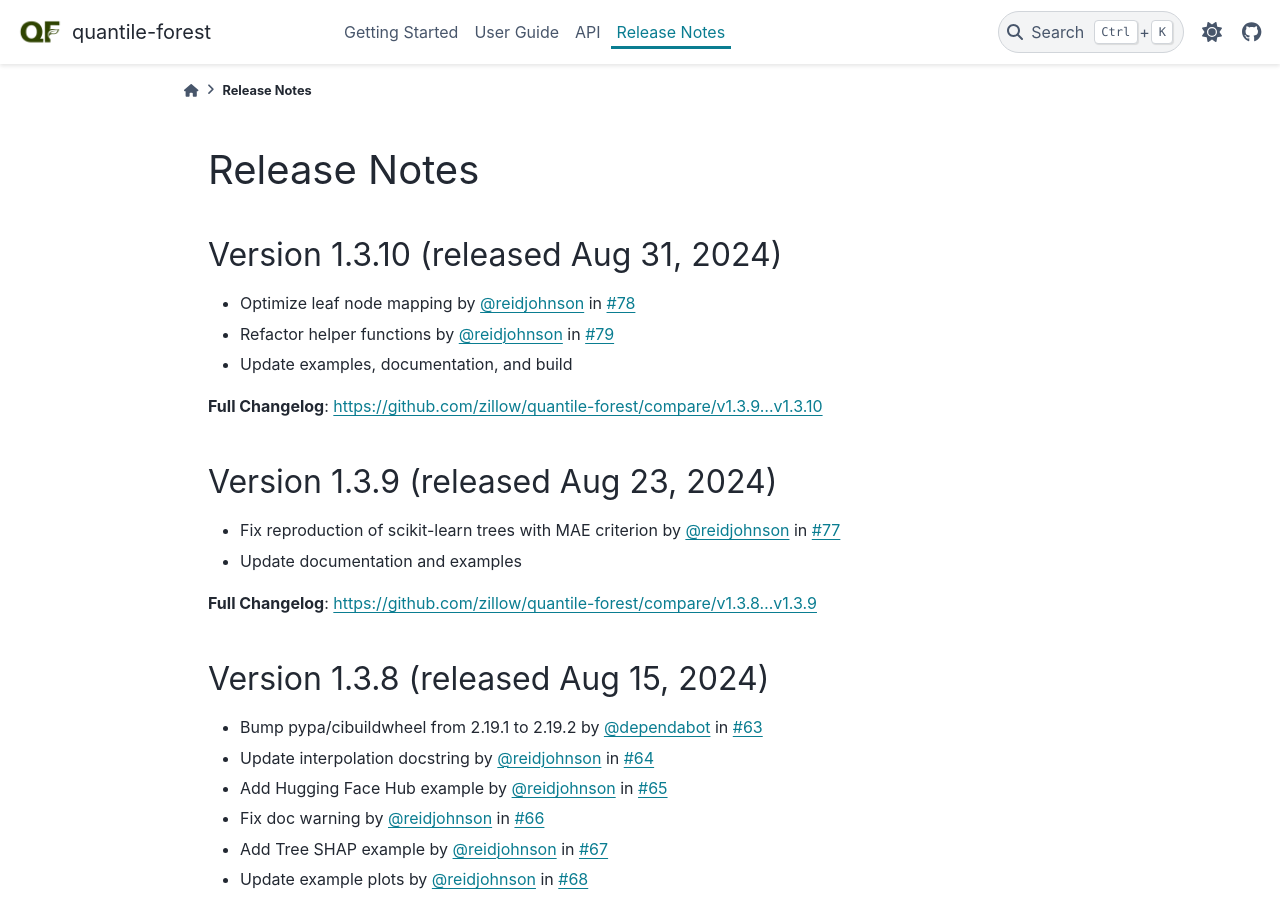
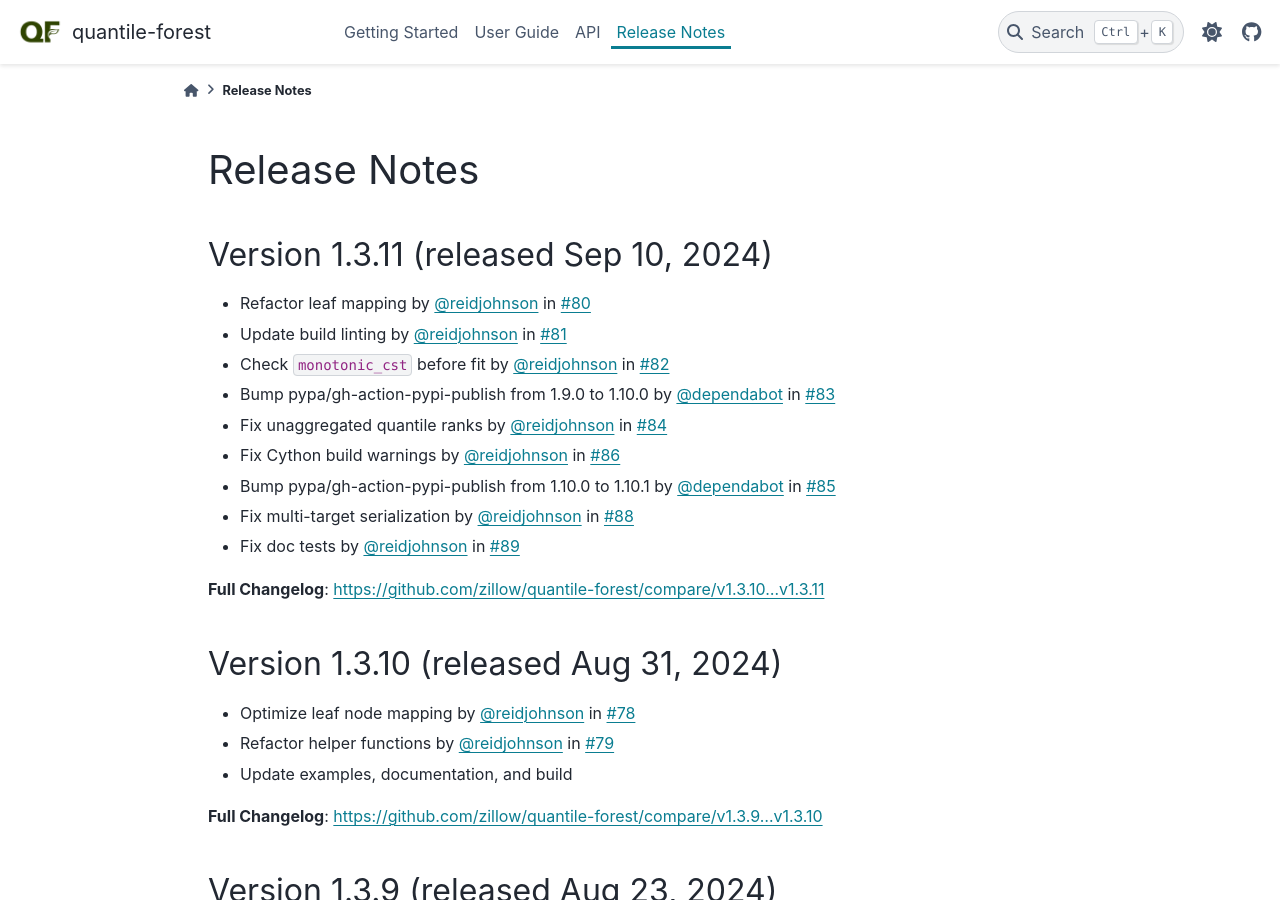
Before and after one commit to zillow/quantile-forest, a Sphinx documentation site: the page built from docs/releases/changes.rst, in a window 1280 px wide and 900 px high. Built offline with Sphinx 7.4.7 and the PyData theme 0.15.4, drawn with Linux system fonts in a browser that asks for light colours; pages that are not in the unit, such as notebooks, are missing from menus; the version number could not be read and is left out.

Commit message:
Prepare release

```diff
--- a/docs/releases/changes.rst
+++ b/docs/releases/changes.rst
@@ -4,6 +4,21 @@
 
 Release Notes
 =============
+
+Version 1.3.11 (released Sep 10, 2024)
+--------------------------------------
+
+* Refactor leaf mapping by `@reidjohnson <https://github.com/reidjohnson>`_ in `#80 <https://github.com/zillow/quantile-forest/pull/80>`_
+* Update build linting by `@reidjohnson <https://github.com/reidjohnson>`_ in `#81 <https://github.com/zillow/quantile-forest/pull/81>`_
+* Check `monotonic_cst` before fit by `@reidjohnson <https://github.com/reidjohnson>`_ in `#82 <https://github.com/zillow/quantile-forest/pull/82>`_
+* Bump pypa/gh-action-pypi-publish from 1.9.0 to 1.10.0 by `@dependabot <https://github.com/dependabot>`_ in `#83 <https://github.com/zillow/quantile-forest/pull/83>`_
+* Fix unaggregated quantile ranks by `@reidjohnson <https://github.com/reidjohnson>`_ in `#84 <https://github.com/zillow/quantile-forest/pull/84>`_
+* Fix Cython build warnings by `@reidjohnson <https://github.com/reidjohnson>`_ in `#86 <https://github.com/zillow/quantile-forest/pull/86>`_
+* Bump pypa/gh-action-pypi-publish from 1.10.0 to 1.10.1 by `@dependabot <https://github.com/dependabot>`_ in `#85 <https://github.com/zillow/quantile-forest/pull/85>`_
+* Fix multi-target serialization by `@reidjohnson <https://github.com/reidjohnson>`_ in `#88 <https://github.com/zillow/quantile-forest/pull/88>`_
+* Fix doc tests by `@reidjohnson <https://github.com/reidjohnson>`_ in `#89 <https://github.com/zillow/quantile-forest/pull/89>`_
+
+**Full Changelog**: https://github.com/zillow/quantile-forest/compare/v1.3.10...v1.3.11
 
 Version 1.3.10 (released Aug 31, 2024)
 --------------------------------------
--- a/quantile_forest/version.txt
+++ b/quantile_forest/version.txt
@@ -1 +1 @@
-1.3.10
+1.3.11
```
